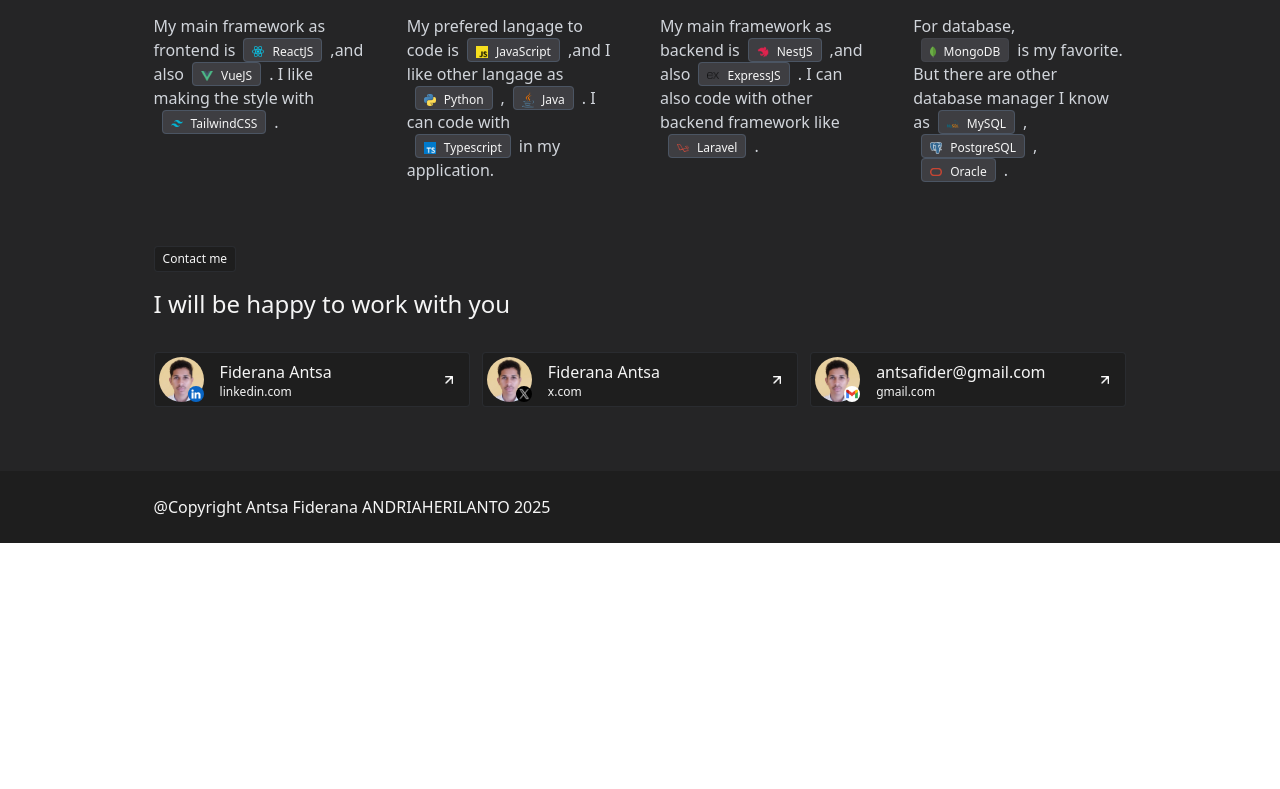
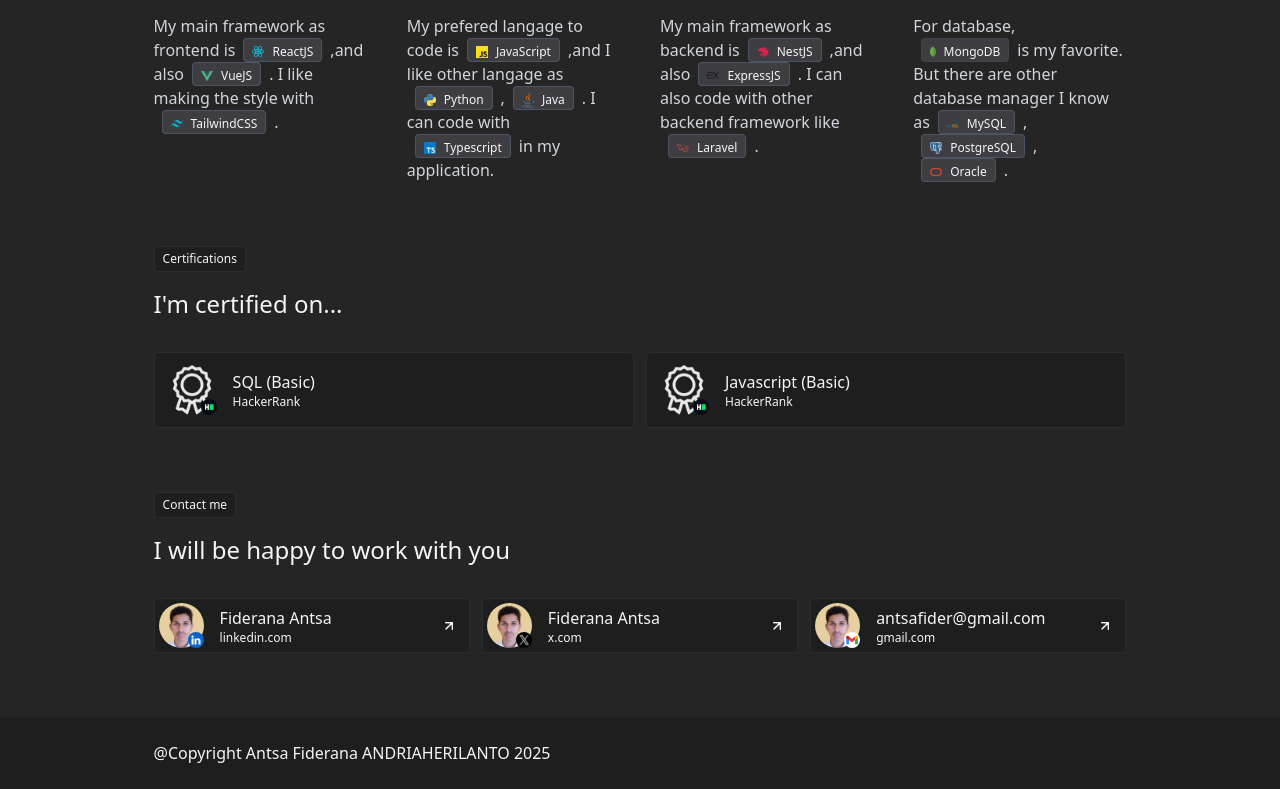
Before and after one commit to fiderana19/fider-portfolio, a Next.js app: page / in a window 1280 px wide. Shown: the part 1512-2301 px from the top of the page. Before the commit the page ends 2055 px from the top, so only its background shows below. Built offline with nearby package versions, Linux system fonts and the light colour scheme.

Commit message:
feat: Added the certification section

```diff
--- /dev/null
+++ b/components/Certification.js
@@ -0,0 +1,40 @@
+import Link from 'next/link'
+import General from '../styles/General.module.css'
+import HackerRankIcon from '../public/images/hackerrank.png'
+import CertificationIcon from '../public/images/medal.png'
+import Image from 'next/image'
+
+export default function Certification() {
+    return(
+        <div className={`${General.page}`}>
+            <div className={`my-12`}>
+                <div className="flex items-start">
+                    <div className="bg-darkmd border border-gray-600 border-opacity-25  px-2 py-1 text-xs font-medium rounded">Certifications</div>
+                </div>
+                <div className="text-2xl my-4 font-medium">I'm certified on...</div>
+                <div className="lg:flex block gap-3">
+                    <Link href={`https://www.hackerrank.com/certificates/1cc3d8b76334`} className="lg:w-1/2 w-full group transition-colors relative hover:bg-darklg flex items-center p-3 my-4 border border-opacity-25  border-gray-600 bg-darkmd rounded">
+                        <div className="relative text-black">
+                            <Image src={CertificationIcon} width={50} height={50} alt="Profile pic" className="rounded-full" />
+                            <Image src={HackerRankIcon} alt="Linkedin icon" className="rounded-full w-4 h-auto absolute right-0 bottom-0" />
+                        </div>
+                        <div className="items-center ml-4">
+                            <div className="font-medium">SQL (Basic)</div>
+                            <div className="text-xs">HackerRank</div>
+                        </div>
+                    </Link>
+                    <Link href={`https://www.hackerrank.com/certificates/d7e331dea93a`} className="lg:w-1/2 w-full group transition-colors relative hover:bg-darklg flex items-center p-3 my-4 border border-opacity-25  border-gray-600 bg-darkmd rounded">
+                        <div className="relative text-black">
+                            <Image src={CertificationIcon} width={50} height={50} alt="Profile pic" className="rounded-full" />
+                            <Image src={HackerRankIcon} alt="Linkedin icon" className="rounded-full w-4 h-auto absolute right-0 bottom-0" />
+                        </div>
+                        <div className="items-center ml-4">
+                            <div className="font-medium">Javascript (Basic)</div>
+                            <div className="text-xs">HackerRank</div>
+                        </div>
+                    </Link>
+                </div>
+            </div>
+        </div>
+    )
+}
--- a/pages/index.js
+++ b/pages/index.js
@@ -1,3 +1,4 @@
+import Certification from '@/components/Certification'
 import Contact from '@/components/Contact'
 import Copyright from '@/components/Copyright'
 import Header from '@/components/Header'
@@ -15,6 +16,7 @@ export default function Home() {
       </div>
       <Project />
       <Skills />
+      <Certification />
       <Contact />
       <Copyright />
     </div>
```
Also changed, not shown: public/images/hackerrank.png (added), public/images/medal.png (added).
